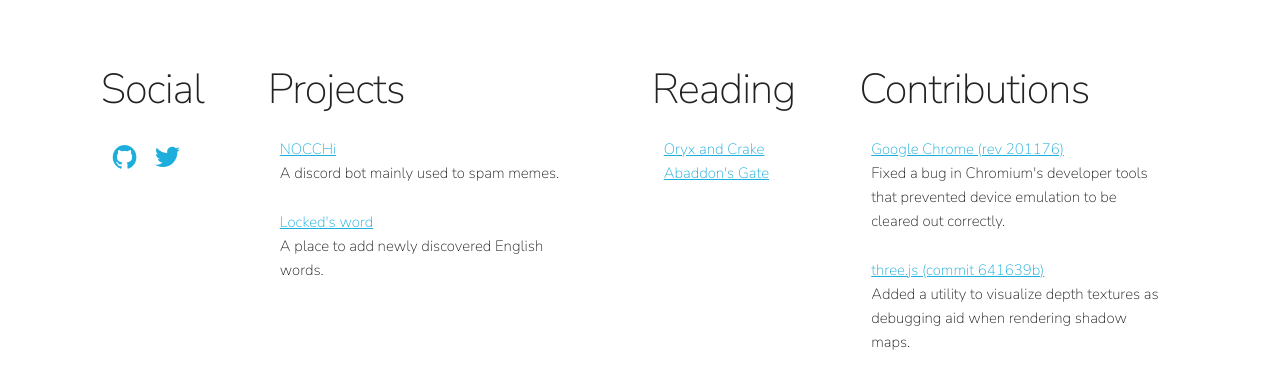
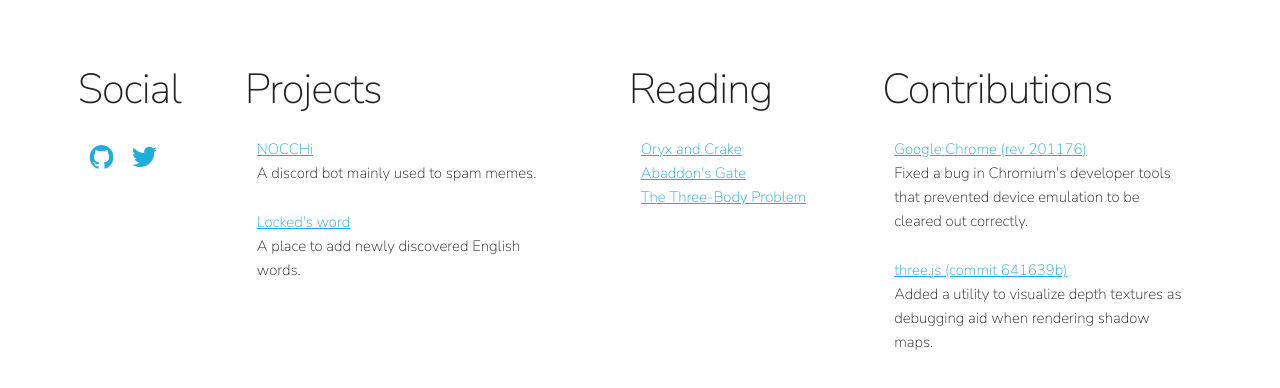
Before and after one commit to arya-s/andrei.jp, a plain HTML site: page index.html in a window 1280 px wide. Drawn offline with nearby package versions, Linux system fonts and the light colour scheme.

Commit message:
Add new book

```diff
--- a/css/main.css
+++ b/css/main.css
@@ -43,6 +43,10 @@ body {
   margin-right: 12px;
 }
 
+#reading a {
+  display: block;
+}
+
 @media (max-width: 768px) {
   body {
     padding: 24px 12px;
--- a/index.html
+++ b/index.html
@@ -40,8 +40,9 @@
     <h2>Reading</h2>
     <div class="content">
       <p>
-        <a href="https://www.amazon.com/Oryx-Crake-Margaret-Atwood/dp/0385721676/ref=as_li_ss_tl?ie=UTF8&qid=1483883561&sr=8-1&keywords=oryx+and+crake&linkCode=ll1&tag=andreijp-20&linkId=6f7d3305b15d3d4c4fe1ee2c94152eca" target="_blank">Oryx and Crake</a><br />
+        <a href="https://www.amazon.com/Oryx-Crake-Margaret-Atwood/dp/0385721676/ref=as_li_ss_tl?ie=UTF8&qid=1483883561&sr=8-1&keywords=oryx+and+crake&linkCode=ll1&tag=andreijp-20&linkId=6f7d3305b15d3d4c4fe1ee2c94152eca" target="_blank">Oryx and Crake</a>
         <a href="https://www.amazon.com/Abaddons-Gate-Expanse-James-Corey/dp/0316129070/ref=as_li_ss_tl?ie=UTF8&qid=1483883622&sr=8-2&keywords=caliban's+war&linkCode=ll1&tag=andreijp-20&linkId=acd2652dee8f414d688e29a8a9c42a67" target="_blank">Abaddon's Gate</a>
+        <a href="https://www.amazon.com/Three-Body-Problem-Cixin-Liu/dp/0765382032/ref=as_li_ss_tl?ie=UTF8&qid=1484063549&sr=8-1&keywords=three+body+problem&linkCode=ll1&tag=andreijp-20&linkId=325b70a4b6a8f4c6c44f50053da33d5f" target="_blank">The Three-Body Problem</a>
       </p>
     </div>
   </div>
```
